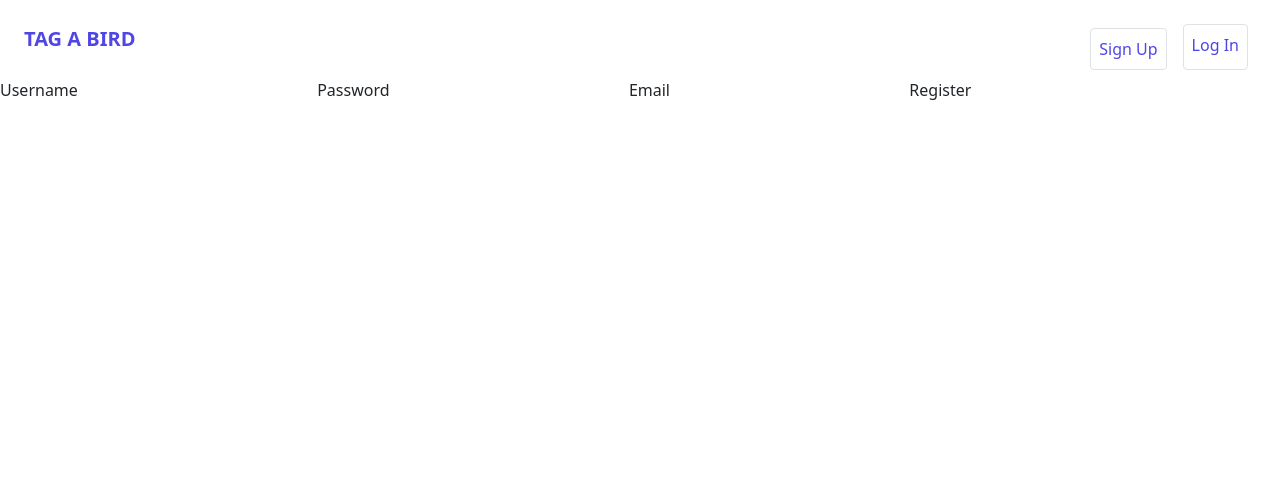
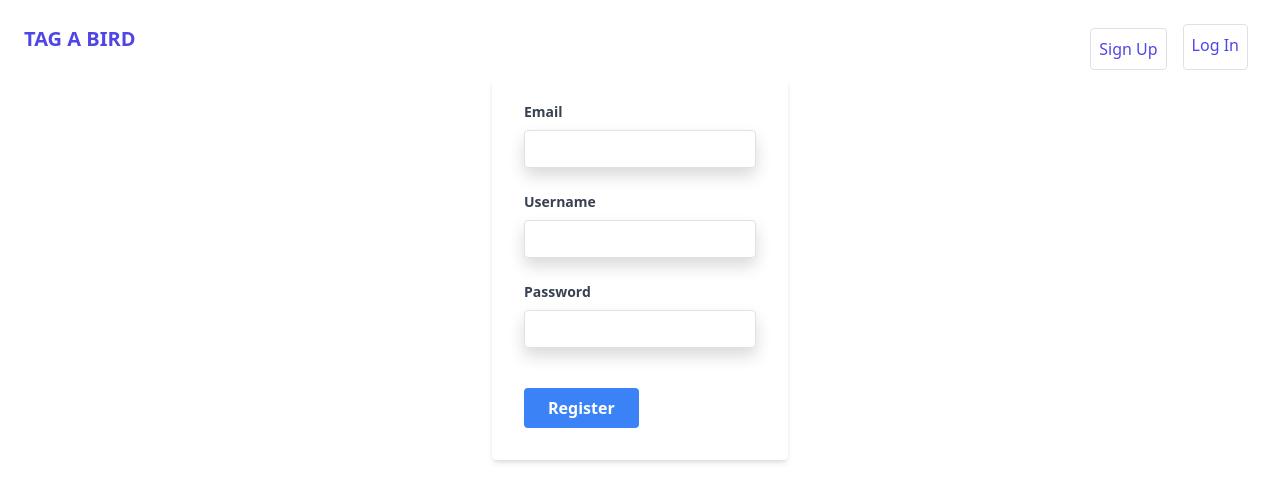
Before and after one commit to tag-a-bird/backend, a Flask app: template tag_a_bird_backend/templates/auth/signup.html in a window 1280 px wide. Shown: the top 502 px of the page. Run offline with Flask 2, Linux system fonts and the light colour scheme; the template is opened without the code that fills it, so the values that code supplies are empty; style sheets or scripts are compiled from the project's sources.

Commit message:
add form styling

```diff
--- a/tag_a_bird_backend/templates/auth/signup.html
+++ b/tag_a_bird_backend/templates/auth/signup.html
@@ -5,13 +5,39 @@
 {% endblock %}
 
 {% block content %}
-<form method="post">
-    <label for="username">Username</label>
-    <input name="username" id="username" required>
-    <label for="password">Password</label>
-    <input type="password" name="password" id="password" required>
-    <label for="email">Email</label>
-    <input type="email" name="email" id="email" required>
-    <input type="submit" value="Register">
-</form>
+
+<div class="w-full max-w-xs container mx-auto">
+    <form class="bg-white shadow-md rounded px-8 pt-6 pb-8 mb-4" method="post">
+      <div class="mb-4">
+        <label class="block text-gray-700 text-sm font-bold mb-2" for="email">
+          Email
+        </label>
+        <input class="shadow appearance-none border rounded w-full py-2 px-3 text-gray-700 leading-tight focus:outline-none focus:shadow-outline" name="email" id="email" type="text" placeholder="" required>
+      </div>
+
+      <div class="mb-4">
+        <label class="block text-gray-700 text-sm font-bold mb-2" for="username">
+          Username
+        </label>
+        <input class="shadow appearance-none border rounded w-full py-2 px-3 text-gray-700 leading-tight focus:outline-none focus:shadow-outline" name="username" id="username" type="text" placeholder="" required>
+      </div>
+
+      <div class="mb-6">
+        <label class="block text-gray-700 text-sm font-bold mb-2" for="password">
+          Password
+        </label>
+        <input class="shadow appearance-none border border-red-500 rounded w-full py-2 px-3 text-gray-700 mb-3 leading-tight focus:outline-none focus:shadow-outline" name="password" id="password" type="password" placeholder="" required>
+      </div>
+
+      <div class="flex items-center justify-between">
+        <button class="bg-blue-500 hover:bg-blue-700 text-white font-bold py-2 px-4 rounded focus:outline-none focus:shadow-outline" type="submit">
+          Register
+        </button>
+      </div>
+    </form>
+    <!-- <p class="text-center text-gray-500 text-xs">
+      &copy;2020 Acme Corp. All rights reserved.
+    </p> -->
+  </div>
+
 {% endblock %}
```
